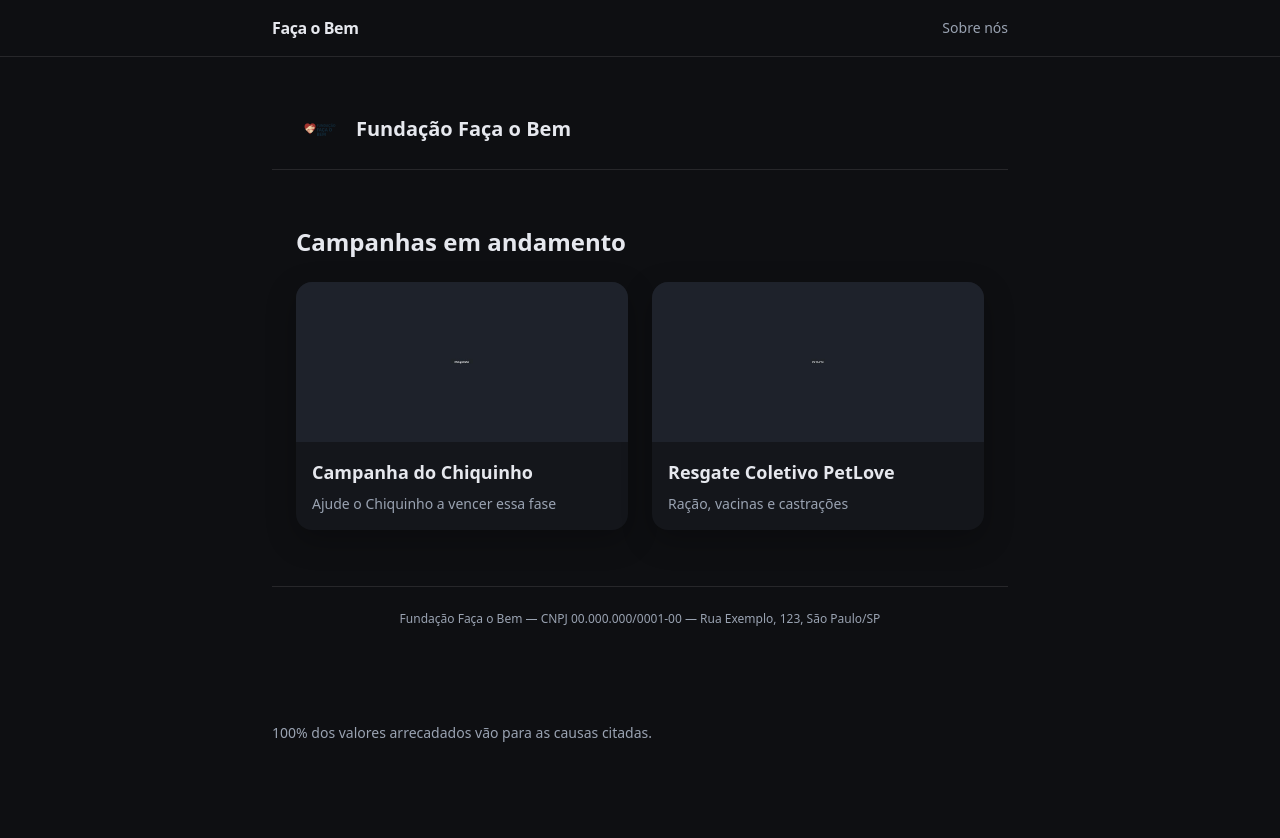
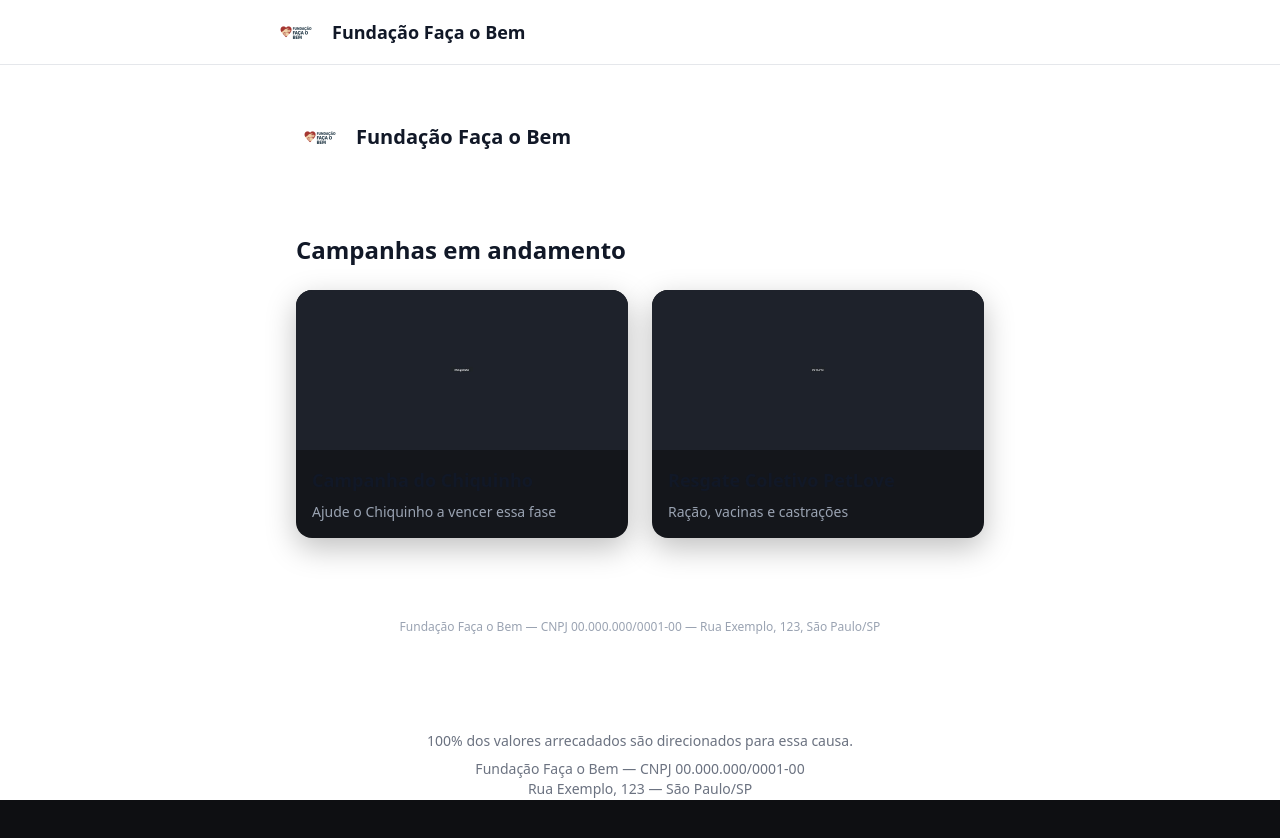
Before and after one commit to testechatsecundario-dev/facaobem, a Next.js app: page / in a window 1280 px wide. Before the commit the page ends 800 px from the top, so only its background shows below. Built offline with nearby package versions, Linux system fonts and the light colour scheme.

Commit message:
Update layout.tsx

```diff
--- a/app/layout.tsx
+++ b/app/layout.tsx
@@ -1,8 +1,9 @@
 import './globals.css'
 import type { Metadata } from 'next'
+import Image from 'next/image'
 
 export const metadata: Metadata = {
-  title: 'Faça o Bem',
+  title: 'Fundação Faça o Bem',
   description: 'Doações transparentes para pessoas e animais em situação de vulnerabilidade.',
   icons: [{ rel: 'icon', url: '/favicon.ico' }],
 }
@@ -10,18 +11,25 @@ export const metadata: Metadata = {
 export default function RootLayout({ children }: { children: React.ReactNode }) {
   return (
     <html lang="pt-BR">
-      <body className="min-h-screen antialiased">
-        <header className="border-b border-white/10">
-          <div className="container py-4 flex items-center justify-between">
-            <a href="/" className="font-semibold tracking-tight">Faça o Bem</a>
-            <nav className="text-sm text-[color:var(--muted)]">
-              <a href="/" className="hover:text-white transition-colors">Sobre nós</a>
-            </nav>
+      <body className="min-h-screen bg-white text-gray-900 antialiased">
+        {/* Cabeçalho simplificado */}
+        <header className="border-b border-gray-200">
+          <div className="container mx-auto py-4 flex items-center gap-3">
+            <Image src="/logo.png" alt="Fundação Faça o Bem" width={48} height={48} />
+            <span className="font-bold text-lg">Fundação Faça o Bem</span>
           </div>
         </header>
-        <main className="container py-8">{children}</main>
-        <footer className="container py-10 text-sm text-[color:var(--muted)]">
-          <p>100% dos valores arrecadados vão para as causas citadas.</p>
+
+        {/* Conteúdo */}
+        <main className="container mx-auto py-8">{children}</main>
+
+        {/* Rodapé refinado */}
+        <footer className="container mx-auto py-10 text-sm text-gray-500 text-center space-y-2">
+          <p>100% dos valores arrecadados são direcionados para essa causa.</p>
+          <p>
+            Fundação Faça o Bem — CNPJ 00.000.000/0001-00 <br />
+            Rua Exemplo, 123 — São Paulo/SP
+          </p>
         </footer>
       </body>
     </html>
```
